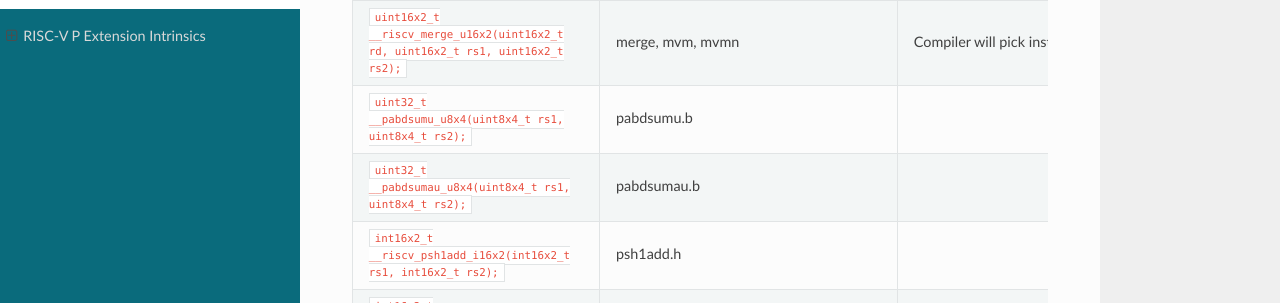
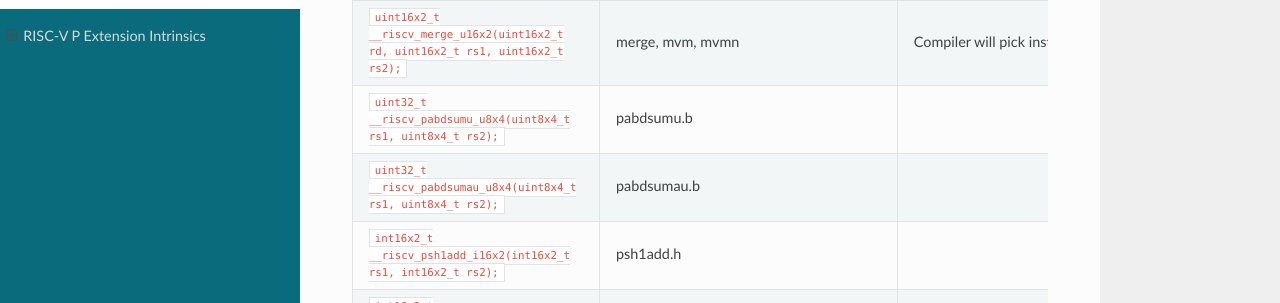
Before and after one commit to topperc/p-ext-intrinsics, a Sphinx documentation site: the page built from source/index.md, in a window 1280 px wide and 900 px high, scrolled down 8642 px. Shown: the part 147-450 px from the top of the window. Built offline with Sphinx 7.4.7 and the Read the Docs theme 3.1.0, drawn with Linux system fonts in a browser that asks for light colours.

Commit message:
Add missing __riscv prefix

```diff
--- a/source/index.md
+++ b/source/index.md
@@ -181,8 +181,8 @@ on 32-bit and 64-bit types are provided for both RV32 and RV64.
 | `uint16x2_t __riscv_pasubu_u16x2(uint16x2_t rs1, uint16x2_t rs2);`                  | pasubu.h                              |                                                    |
 | `uint8x4_t __riscv_merge_u8x4(uint8x4_t rd, uint8x4_t rs1, uint8x4_t rs2);`         | merge, mvm, mvmn                      | Compiler will pick instruction                     |
 | `uint16x2_t __riscv_merge_u16x2(uint16x2_t rd, uint16x2_t rs1, uint16x2_t rs2);`    | merge, mvm, mvmn                      | Compiler will pick instruction                     |
-| `uint32_t __pabdsumu_u8x4(uint8x4_t rs1, uint8x4_t rs2);`                           | pabdsumu.b                            |                                                    |
-| `uint32_t __pabdsumau_u8x4(uint8x4_t rs1, uint8x4_t rs2);`                          | pabdsumau.b                           |                                                    |
+| `uint32_t __riscv_pabdsumu_u8x4(uint8x4_t rs1, uint8x4_t rs2);`                           | pabdsumu.b                            |                                                    |
+| `uint32_t __riscv_pabdsumau_u8x4(uint8x4_t rs1, uint8x4_t rs2);`                          | pabdsumau.b                           |                                                    |
 | `int16x2_t __riscv_psh1add_i16x2(int16x2_t rs1, int16x2_t rs2);`                    | psh1add.h                             |                                                    |
 | `int16x2_t __riscv_pssh1sadd_i16x2(int16x2_t rs1, int16x2_t rs2);`                  | pssh1sadd.h                           |                                                    |
 | `uint8x4_t __riscv_ppaire_u8x4(uint8x4_t rs1, uint8x4_t rs2);`                      | ppaire.b                              |                                                    |
```
